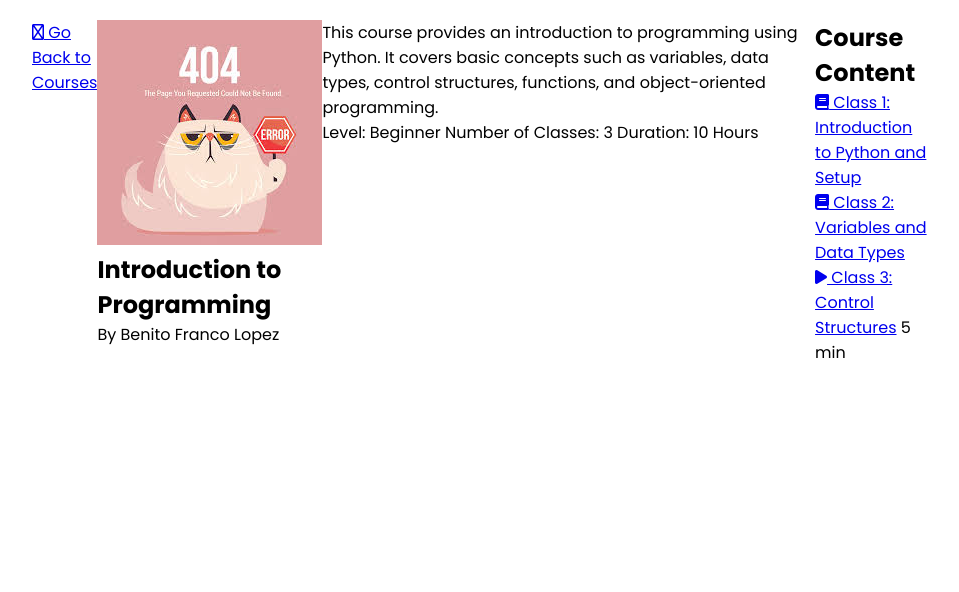
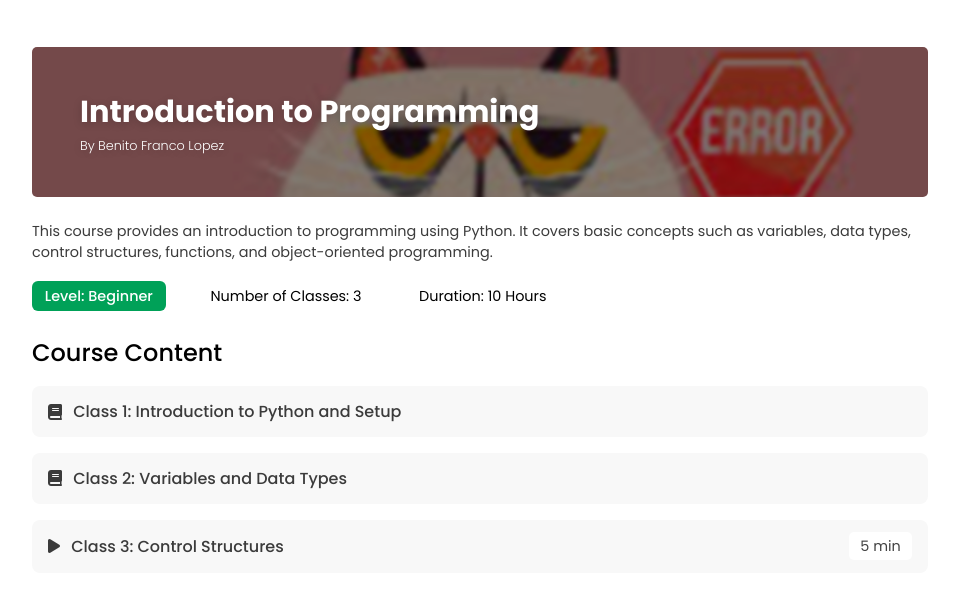
Before and after one commit to HectorOL/CursosDoc, a plain HTML site: page views/course.html in a window 1280 px wide. Shown: the whole page, without its empty margins (160-1119 px from the left). Drawn offline with Linux system fonts and the light colour scheme; no server answers.

Commit message:
Cambios finales V1

```diff
--- a/js/course.js
+++ b/js/course.js
@@ -11,7 +11,7 @@ const getCourseData = async (id) => {
 getCourseData(courseId).then(course => {
     mainContent.innerHTML = `
         <section class="go-back">
-                <a href="courses.html" class="go-back-link">Go Back to Courses</a>
+                <a href="courses.html" class="go-back-link"><i class="fa-solid fa-arrow-left"></i>Go Back to Courses</a>
             </section>
     `;
 
@@ -19,8 +19,12 @@ getCourseData(courseId).then(course => {
     const sectionBanner = document.createElement('section');
     sectionBanner.classList.add('course-banner');
     sectionBanner.innerHTML = `
-        <h1>${course.title}</h1>
-        <p>${course.autor}</p>
+        <img src="${course.image}" alt="Course Image">
+        <div class="course-banner-content">
+            <h1>${course.title}</h1>
+            <p>By ${course.autor}</p>
+        </div>
+
     `;
     mainContent.appendChild(sectionBanner);
 
@@ -30,9 +34,9 @@ getCourseData(courseId).then(course => {
     courseDescription.innerHTML = `
         <p>${course.description}</p>
         <div class="extra-info">
-            <span class="level">Level: ${course.level}</span>
-            <span class="number-classes">Number of Classes: ${course.number_of_lessons}</span>
-            <span class="duration">Duration: ${course.duration}</span>
+            <span class="level">${course.level}</span>
+            <span class="number-classes"><i class="fa-regular fa-bookmark"></i> ${course.number_of_lessons} classes</span>
+            <span class="duration"><i class="fa-regular fa-clock"></i> ${course.duration} hours</span>
         </div>
     `;
     mainContent.appendChild(courseDescription);
@@ -45,9 +49,9 @@ getCourseData(courseId).then(course => {
     lessonsList.classList.add('lessons-list');
     course.lessons.forEach(lesson => {
         const lessonItem = document.createElement('li');
-        if(lesson.type === 'document') {
+        if (lesson.type === 'document') {
             lessonItem.innerHTML = `<a href="reader.html?url=${lesson.file_url}"><i class="fas fa-file-alt"></i> ${lesson.title}</a>`;
-        } else if(lesson.type === 'video') {
+        } else if (lesson.type === 'video') {
             lessonItem.innerHTML = `<a href="${lesson.video_url}"><i class="fas fa-video"></i> ${lesson.title}</a>   <span class="duration">${lesson.duration}</span>`;
         }
         lessonsList.appendChild(lessonItem);
--- a/styles/courseU.css
+++ b/styles/courseU.css
@@ -0,0 +1,179 @@
+:root {
+ 	--font-description-size: clamp(.7rem, 2.2vw, .9rem);
+    --font-autor-size: clamp(.6rem, 1.8vw, .8rem);
+}
+
+/* Estilos para el link de regreso */
+.go-back-link {
+	color: var(--secondary-color);
+	text-decoration: none;
+	font-size: var(--font-abstract-size);
+	font-weight: 400;
+	display: flex;
+	align-items: center;
+	gap: 0.8rem;
+	transition: color 0.2s;
+}
+.go-back-link i {
+	transition: transform 0.3s;
+}
+.go-back-link:hover {
+	color: var(--secondary-color);
+}
+.go-back-link:hover i {
+	transform: translateX(-6px);
+}
+
+#course-container {
+	width: 100%;
+	display: flex;
+	flex-direction: column;
+	gap: 1rem;
+}
+
+.go-back {
+	margin-bottom: 0.7rem;
+	width: fit-content;
+	min-width: 0;
+}
+.go-back-link:hover {
+	color: var(--secondary-color);
+}
+
+.course-banner {
+	position: relative;
+	width: 100%;
+	min-height: 150px;
+	display: flex;
+	align-items: center;
+	border-radius: 5px;
+	overflow: hidden;
+}
+.course-banner img {
+	position: absolute;
+	top: 0;
+	left: 0;
+	width: 100%;
+	height: 100%;
+	object-fit: cover;
+	z-index: 1;
+	filter: brightness(0.5) blur(2px) contrast(1.1) saturate(1.2);
+	transform: scale(1.08) skewX(-3deg);
+}
+.course-banner-content {
+	position: relative;
+	z-index: 2;
+	display: flex;
+	flex-direction: column;
+	align-items: flex-start;
+	text-align: left;
+	justify-content: flex-start;
+    padding-left: 3rem;
+}
+.course-banner h1 {
+	color: #fff;
+	font-size: var(--font-title-size);
+	font-weight: 700;
+	margin-bottom: 0.1rem;
+	text-shadow: 0 2px 8px rgba(0,0,0,0.18);
+}
+.course-banner p {
+	color: #fff;
+	font-size: var(--font-autor-size);
+	font-weight: 300;
+	margin-bottom: 0;
+	text-shadow: 0 2px 8px rgba(0,0,0,0.18);
+}
+
+
+.course-description {
+	background: var(--background);
+	padding: .5rem 0rem;
+}
+.course-description p {
+	font-size: var(--font-description-size);
+	color: var(--text);
+	margin-bottom: 1.1rem;
+}
+.extra-info {
+	display: flex;
+	gap: 2rem;
+    font-size: var(--font-description-size);
+}
+.extra-info span {
+	padding: 0.3rem 0.8rem;
+	border-radius: 6px;
+}
+
+.extra-info i {
+    margin-right: 0.3rem;
+    color: var(--secondary-color);
+}
+
+.level{
+    background-color: #00A158;
+    color: white;
+    padding: 1% 5%;
+    border-radius: 5px;
+    font-size: .9rem;
+    font-weight: 500;
+    display: flex;
+    align-items: center;
+    justify-content: center;
+}
+
+.course-content {
+	background: var(--background);
+	border-radius: 10px;
+}
+.course-content h2 {
+	font-size: var(--font-subtitle-size);
+    color: var(--text-color);
+    font-weight: 500;
+	margin-bottom: 1rem;
+}
+.class-list {
+	display: flex;
+	flex-direction: column;
+	gap: 1rem;
+}
+.class-list li {
+	background: var(--card-color);
+	border-radius: 8px;
+	padding: 0.8rem 1rem;
+	display: flex;
+	align-items: center;
+	justify-content: space-between;
+}
+.class-list a {
+	color: var(--text);
+	text-decoration: none;
+	font-weight: 500;
+	display: flex;
+	align-items: center;
+	gap: 0.7rem;
+	transition: color 0.2s;
+}
+.class-list a:hover {
+	color: var(--primary-color);
+}
+.video-duration {
+	font-size: 0.9rem;
+	color: var(--secondary-text);
+	background: var(--background);
+	border-radius: 5px;
+	padding: 0.2rem 0.7rem;
+	margin-left: 1rem;
+}
+
+@media (max-width: 900px) {
+	#course-container {
+		padding: 1.2rem 2vw;
+		max-width: 99vw;
+	}
+	.course-banner {
+		flex-direction: column;
+		align-items: flex-start;
+		gap: 0.7rem;
+	}
+}
--- a/styles/courses.css
+++ b/styles/courses.css
@@ -77,11 +77,6 @@ main{
     font-weight: normal;
     line-height: 1.4;
     margin-bottom: 15px;
-    flex: 1;
-    display: flex;
-    align-items: flex-start;
-    font-size: .9rem;
-    font-weight: 400;
 }
 
 .course a {
--- a/styles/style.css
+++ b/styles/style.css
@@ -7,7 +7,7 @@
   --background: #ffffff;
   --text: #3B3B3B;
   --primary-color: #3F81E5;
-  --secondary-color: hsl(from var(--primary-color) h s calc(l - 20%));
+  --secondary-color: #6B7280;
   --border: #d1d5db;
   --card-color: #F8F8F8;
   --secondary-text: #424242;
@@ -42,32 +42,37 @@
 }
 
 .section-title h1 {
+  color: var(--text);
   font-size: var(--font-title-size);
   font-weight: var(--font-title-weight);
 }
 
 .section-abstract {
+  color: var(--secondary-text);
   font-size: var(--font-abstract-size);
   font-weight: var(--font-abstract-weight);
 }
 
 .section-subtitle h1 {
+  color: var(--text);
   font-size: var(--font-subtitle-size);
   font-weight: var(--font-subtitle-weight);
 }
 
 .section-description {
+  color: var(--secondary-text);
   font-size: var(--font-text-size);
   font-weight: var(--font-text-weight);
 }
 
 .dark {
-  --background: #111827;
-  --foreground: #f9fafb;
-  --accent: #3b82f6;
-  --accent-hover: #1e40af;
-  --border: #374151;
-  --muted: #9ca3af;
+  --background: #181A20;
+  --text: #E3E6ED;
+  --primary-color: #5A8DEE;
+  --secondary-color: #AAB4C0;
+  --border: #23272F;
+  --card-color: #23272F;
+  --secondary-text: #AAB4C0;
 }
 
 /* ===== Reset ===== */
@@ -117,6 +122,8 @@ header {
   max-width: 100vw;
   padding: 0 15%;
   border-bottom: 2px solid var(--border);
+  background-color: var(--background);
+  color: var(--text);
 }
 
 header a {
--- a/styles/trajectory.css
+++ b/styles/trajectory.css
@@ -1,5 +1,6 @@
 main{
     flex-direction: column;
+    max-width: 100vw;
 }
 
 .trajectory-title {
--- a/views/course.html
+++ b/views/course.html
@@ -13,12 +13,14 @@
     <main id="course-container">
         <!-- These is an example of a course detail section but it will be deleted an replaced with dynamic content -->
         <section class="go-back">
-            <a href="courses.html" class="go-back-link"><i class="fa-regular fa-arrow-left"></i> Go Back to Courses</a>
+            <a href="courses.html" class="go-back-link"></a>
         </section>
         <section class="course-banner">
             <img src="../img/404.jpeg" alt="Course Image">
-            <h1>Introduction to Programming</h1>
-            <p>By Benito Franco Lopez</p>
+            <div class="course-banner-content">
+                <h1>Introduction to Programming</h1>
+                <p>By Benito Franco Lopez</p>
+            </div>
         </section>
         <section class="course-description">
             <p>This course provides an introduction to programming using Python. It covers basic concepts such as variables, data types, control structures, functions, and object-oriented programming.</p>
@@ -30,6 +32,7 @@
         </section>
         <section class="course-content">
             <h2>Course Content</h2>
+
             <ul class="class-list">
                 <li><a href="/document-reader"><i class="fas fa-book"></i> Class 1: Introduction to Python and Setup</a></li>
                 <li><a href="#"><i class="fas fa-book"></i> Class 2: Variables and Data Types</a></li>
```
Also changed, not shown: dictionary/course-101.json (+4 -4 lines), index.html (+2 -1 lines), js/dark.js (added, +22 -0 lines), styles/about.css (+5 -2 lines), views/about.html (+2 -1 lines), views/courses.html (+2 -1 lines), views/trajectory.html (+2 -2 lines), img/banner.jpg (added).
